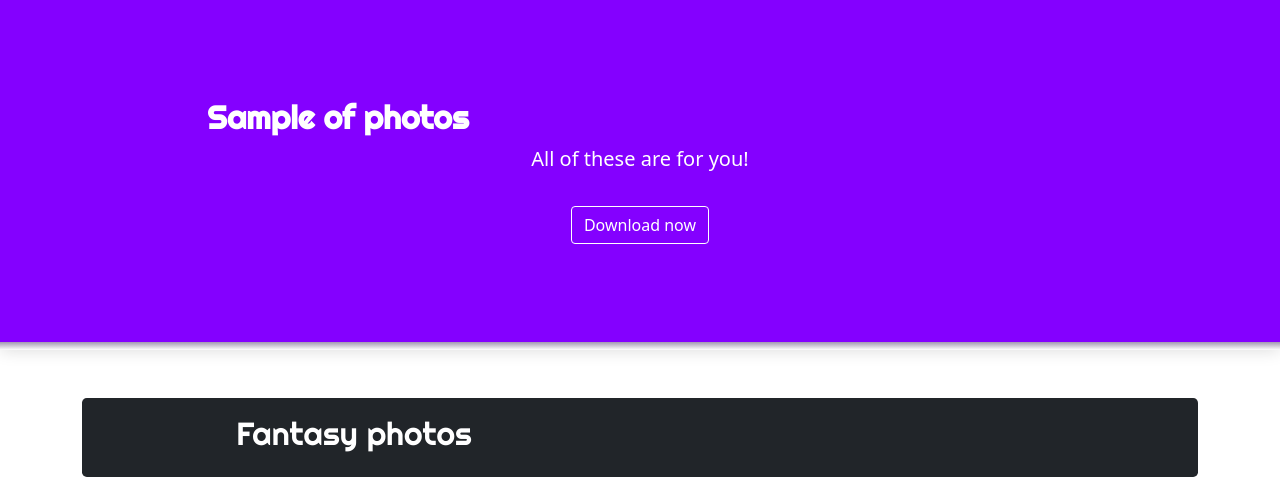
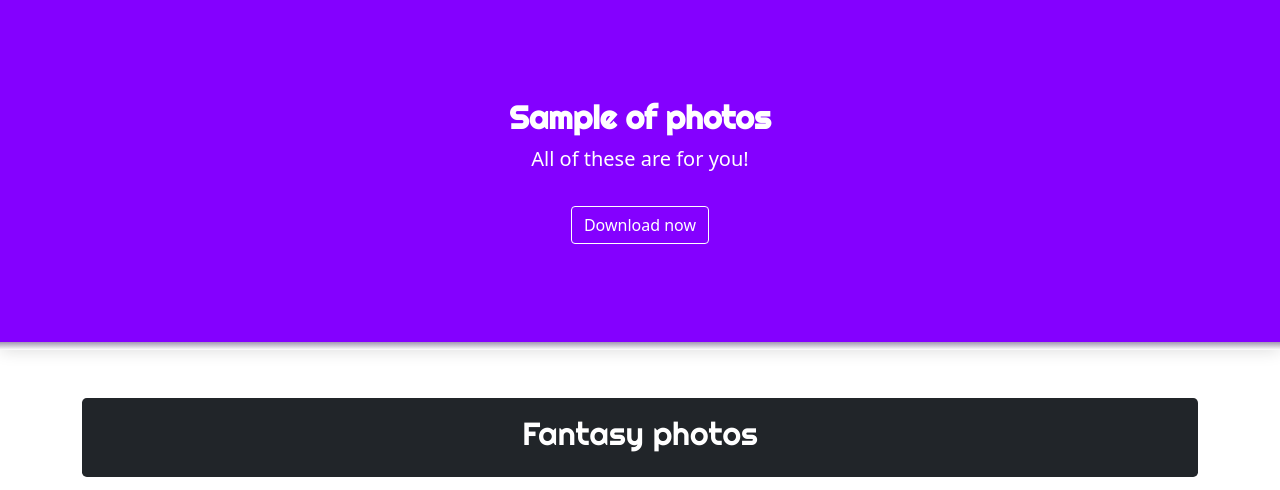
Before and after one commit to gameteg/photopack, a plain HTML site: page samples.html in a window 1280 px wide. Shown: the top 490 px of the page. Drawn offline with nearby package versions, Linux system fonts and the light colour scheme; grey boxes are pictures that could not be loaded; files whose address does not match are found by name.

Commit message:
Update sam-style.css

```diff
--- a/css/sam-style.css
+++ b/css/sam-style.css
@@ -3,7 +3,6 @@
 h2{
     font-family: 'Righteous', cursive;
     color : #fff;
-    width : 40vw !important;
 }
 
 h1{
```
